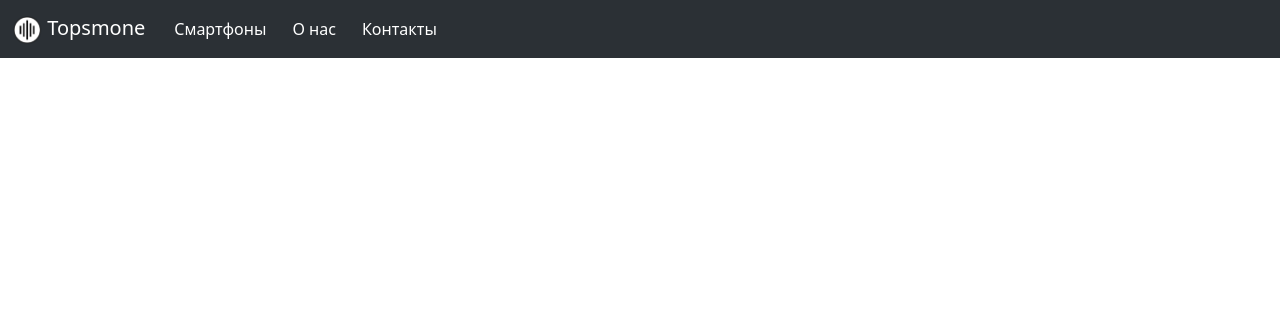
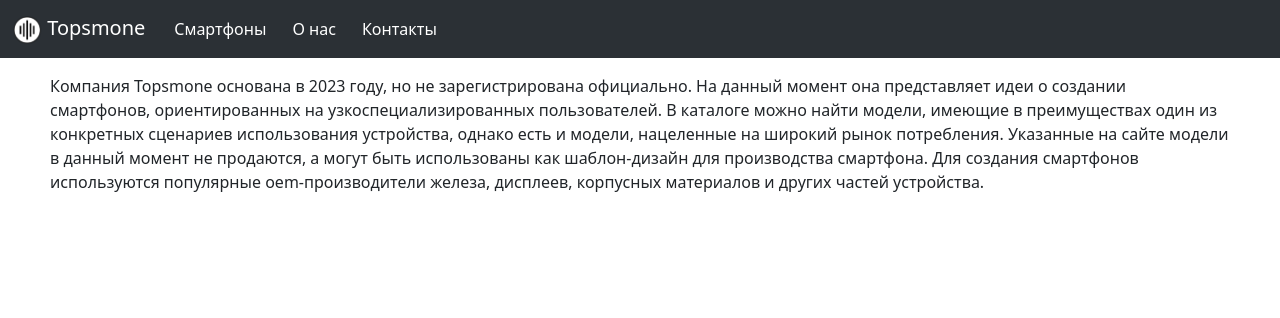
Before and after one commit to Shensitt/Topsmone, a Django app: page /about in a window 1280 px wide. Shown: the top 318 px of the page. Run offline with Django 3.2, Linux system fonts and the light colour scheme; some libraries are stand-ins or nearby versions.

Commit message:
добавлен текст на страницу сайта о нас

```diff
--- a/App/static/styles/site.css
+++ b/App/static/styles/site.css
@@ -46,3 +46,8 @@
     padding-left: 25px;
     padding-right: 25px;
 }
+
+.about-text{
+    padding-left:50px;
+    padding-right:50px;
+}
--- a/App/templates/App/about.html
+++ b/App/templates/App/about.html
@@ -3,7 +3,14 @@
 {% block navbarOnAbout %}
 {% load static %}
 <link rel="stylesheet" type="text/css" href="{% static 'styles/bootstrap.css' %}">
+<link rel="stylesheet" type="text/css" href="{% static 'styles/site.css' %}">
 
+<div class="tbody about-text">
+    Компания Topsmone основана в 2023 году, но не зарегистрирована официально. На данный момент она представляет идеи о создании смартфонов, ориентированных на узкоспециализированных пользователей.
+    В каталоге можно найти модели, имеющие в преимуществах один из конкретных сценариев использования устройства, однако есть и модели, нацеленные на широкий рынок потребления.
+    Указанные на сайте модели в данный момент не продаются, а могут быть использованы как шаблон-дизайн для производства смартфона.
+    Для создания смартфонов используются популярные oem-производители железа, дисплеев, корпусных материалов и других частей устройства.
+</div>
 
 
 {% endblock navbarOnAbout %}
```
